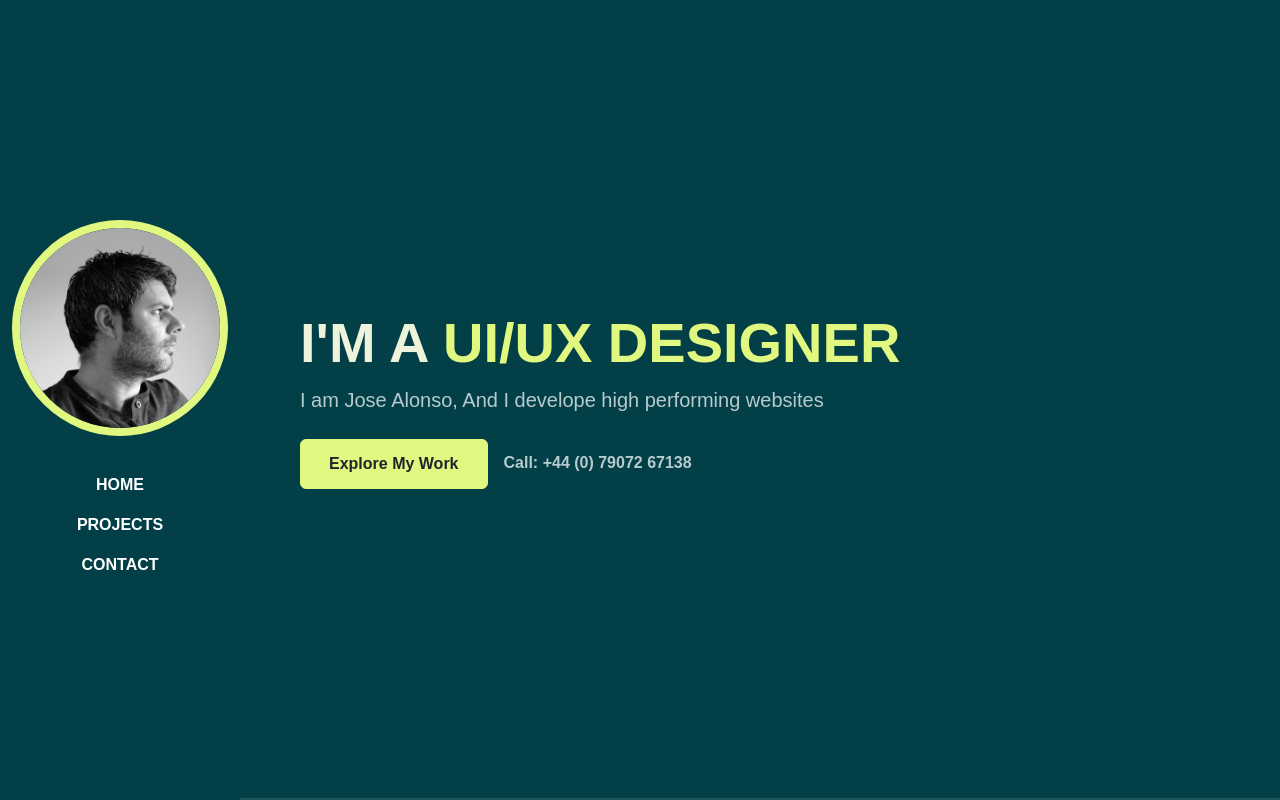
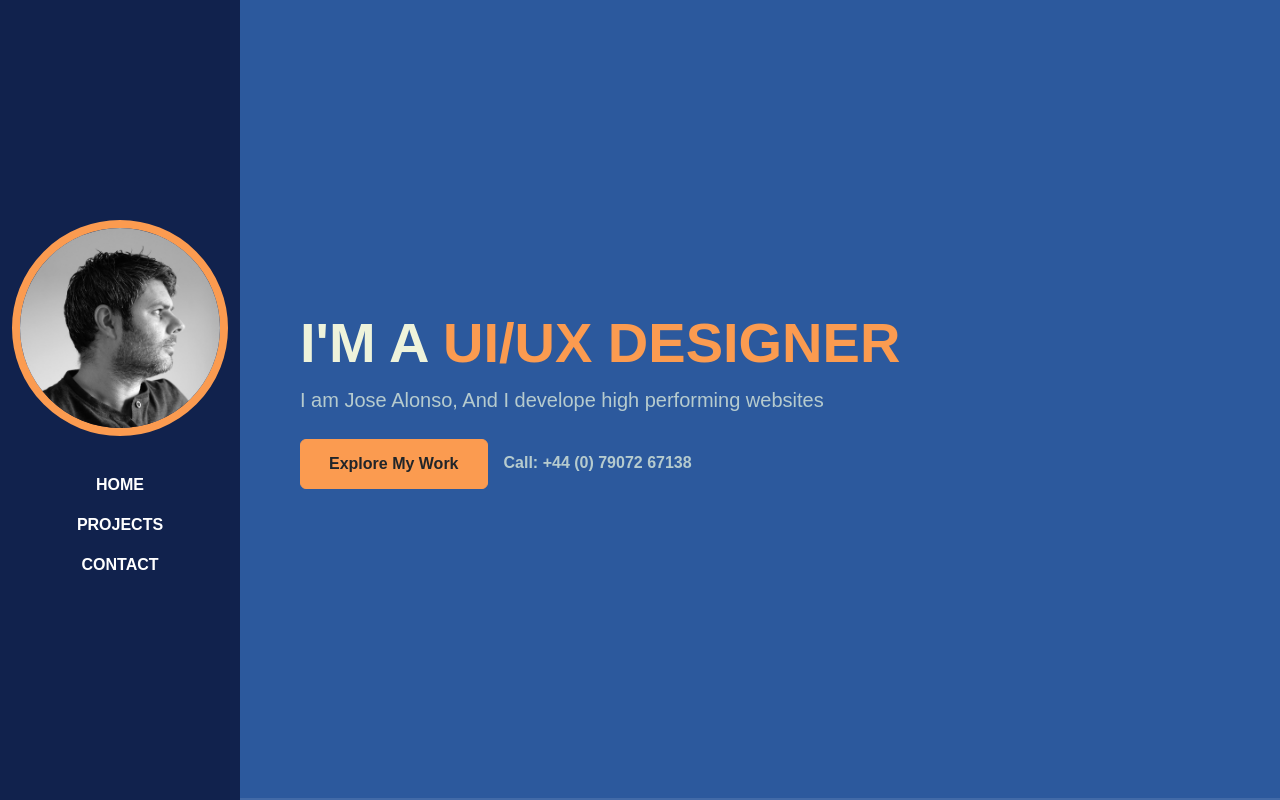
Before and after one commit to turquele/react-portfolio, a React (Create React App) app: page / in a window 1280 px wide. Built offline with nearby package versions, Linux system fonts and the light colour scheme; a web font is replaced by a local one.

Commit message:
principal colours modified

```diff
--- a/src/pages/style.css
+++ b/src/pages/style.css
@@ -3,10 +3,10 @@
 :root {
     --color-body: #b6cbce;
     --color-heading: #eef3db;
-    --color-base: #033f47;
-    --color-base2: #022a30;
-    --color-brand: #e0f780;
-    --color-brand2: #deff58;
+    --color-base: #2C599D;
+    --color-base2: #193A6F;
+    --color-brand: #FB9B50;
+    --color-brand2: #F98125;
     --sidbar-width: 240px;
     --font-base: "Bai Jamjuree", sans-serif;
 }
@@ -69,7 +69,7 @@ img {
     .navbar {
         min-height: 100vh;
         width: var(--sidbar-width);
-        background: linear-gradient(rgb(3, 63, 71,0.9), rgb(3, 63, 71,0.9));
+        background: linear-gradient(#11224D, #11224D);
         background-position: center;
         background-size: cover;
     }
```
